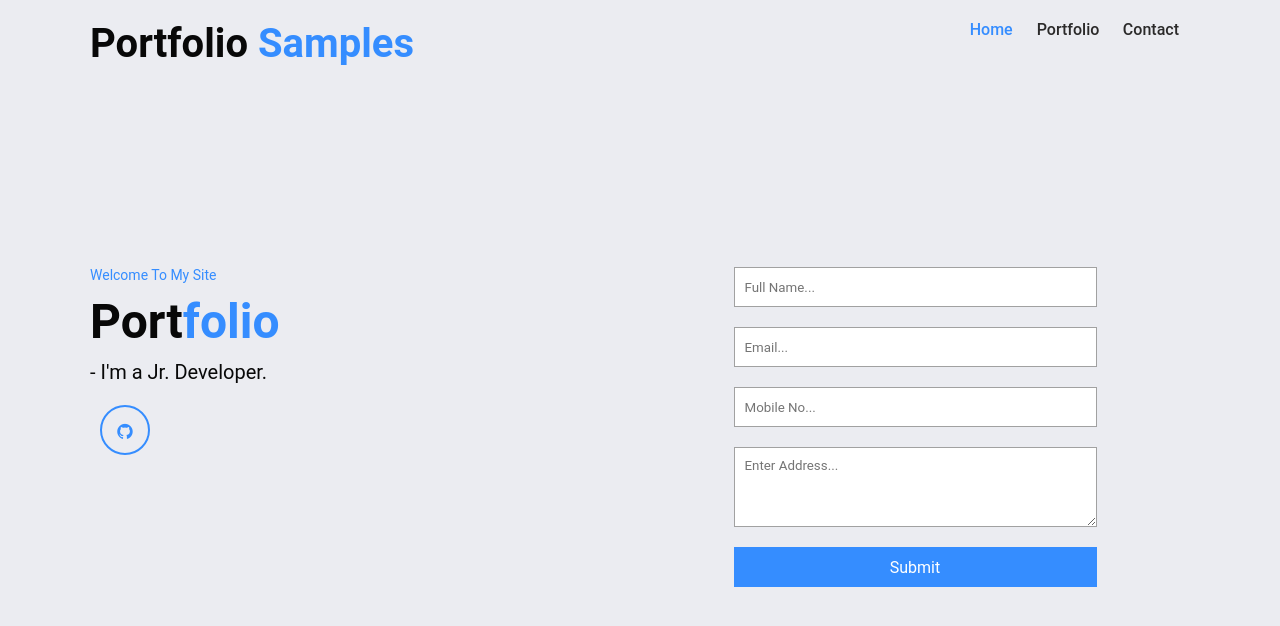
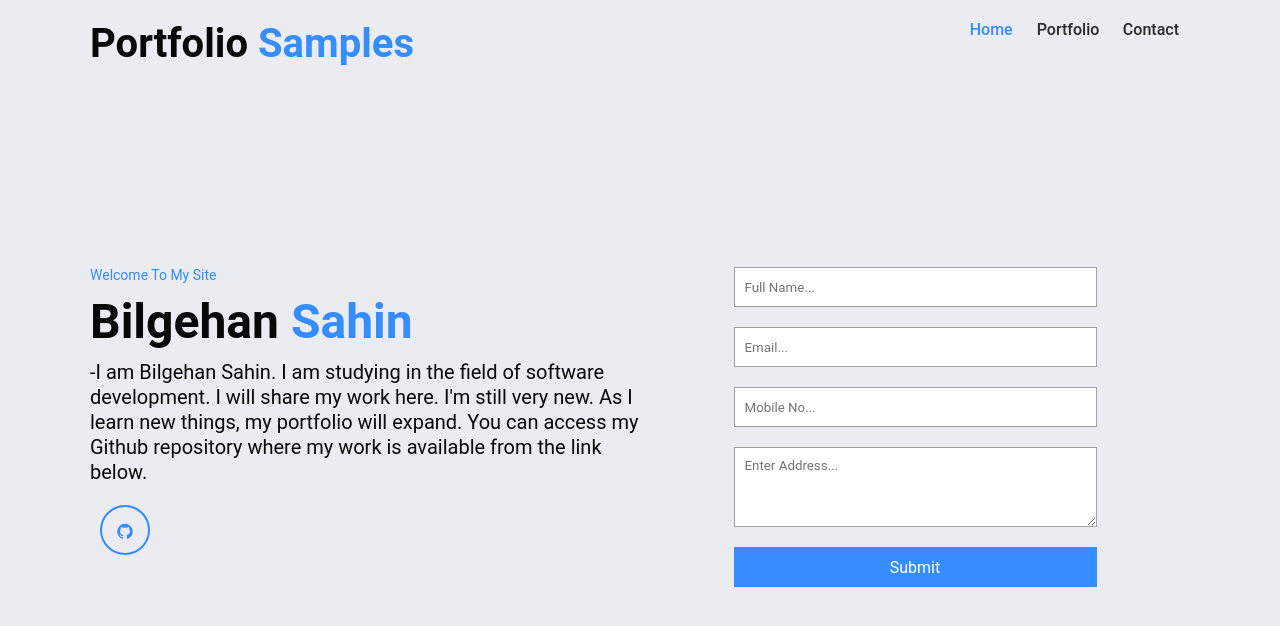
Before and after one commit to bilgehan-sahin/JavaScript-Projects, a plain HTML site: page Portfolio/index.html in a window 1280 px wide. Drawn offline with Linux system fonts and the light colour scheme.

Commit message:
index.html
index.html

```diff
--- a/Portfolio/index.html
+++ b/Portfolio/index.html
@@ -57,10 +57,10 @@
                 <div class="banner-section">
                     <span class="span-col">Welcome To My Site</span>
                     <h1>
-                        Port<span class="span-col">folio</span>
+                        Bilgehan <span class="span-col">Sahin</span>
                     </h1>
-                    <h2>- I'm a Jr. Developer.</h2>
-                    <a href="#">
+                    <h2>-I am Bilgehan Sahin. I am studying in the field of software development. I will share my work here. I'm still very new. As I learn new things, my portfolio will expand. You can access my Github repository where my work is available from the link below.</h2>
+                    <a href="https://github.com/bilgehan-sahin" target="_blank">
                         <i class="fa fa-github"></i>
                     </a>
                 </div>
```
